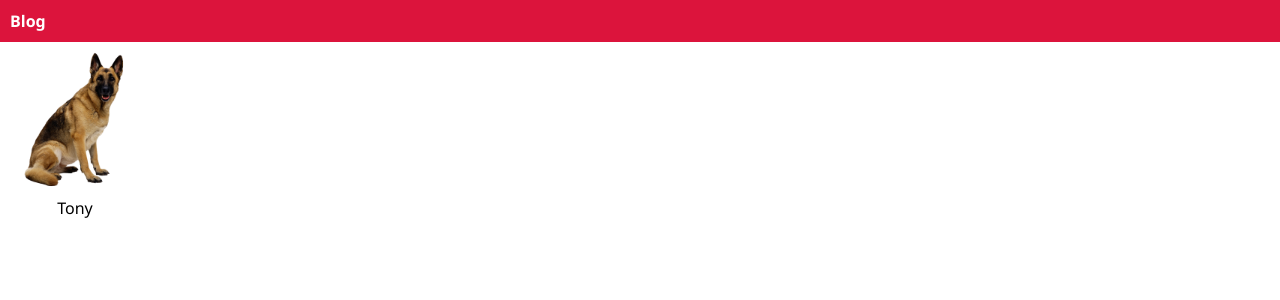
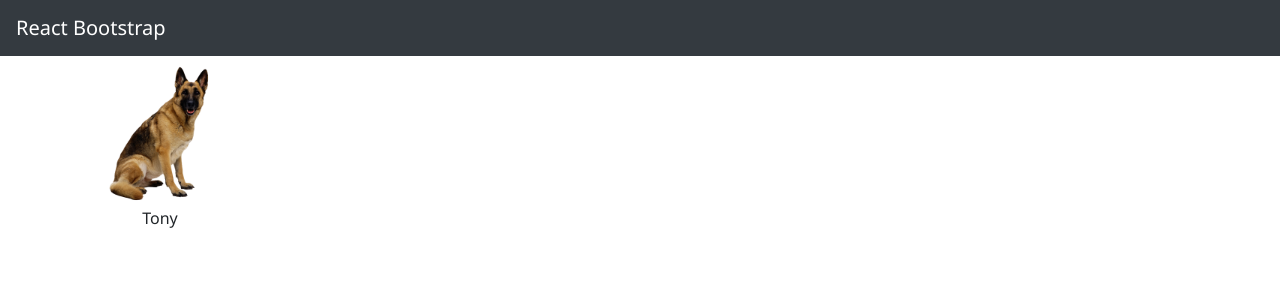
Before and after one commit to kishanlalbj/blog-ui, a React app: page / in a window 1280 px wide. Shown: the top 300 px of the page. Built offline with nearby package versions, Linux system fonts and the light colour scheme.

Commit message:
feat: added ui library

```diff
--- a/package.json
+++ b/package.json
@@ -71,7 +71,9 @@
     ]
   },
   "dependencies": {
+    "bootstrap": "^4.6.0",
     "react": "^17.0.1",
+    "react-bootstrap": "^1.4.3",
     "react-dom": "^17.0.1"
   }
 }
--- a/src/App.scss
+++ b/src/App.scss
@@ -1,3 +1,5 @@
+@import "~bootstrap/scss/bootstrap";
+
 .container {
     display: flex;
     flex-wrap: wrap;
--- a/src/components/Helmet/Helmet.js
+++ b/src/components/Helmet/Helmet.js
@@ -1,9 +1,12 @@
 import React from 'react';
 import './Helmet.scss';
+import { Navbar } from 'react-bootstrap';
 
 const Helmet = () => (
-  <div className='helmet'>
-    <h4>Blog</h4>
+  <div>
+    <Navbar bg='dark' variant='dark'>
+      <Navbar.Brand href='#home'>React Bootstrap</Navbar.Brand>
+    </Navbar>
   </div>
 );
 
```
Also changed, not shown: 1 other file (tests, documents, lock files or other folders).
